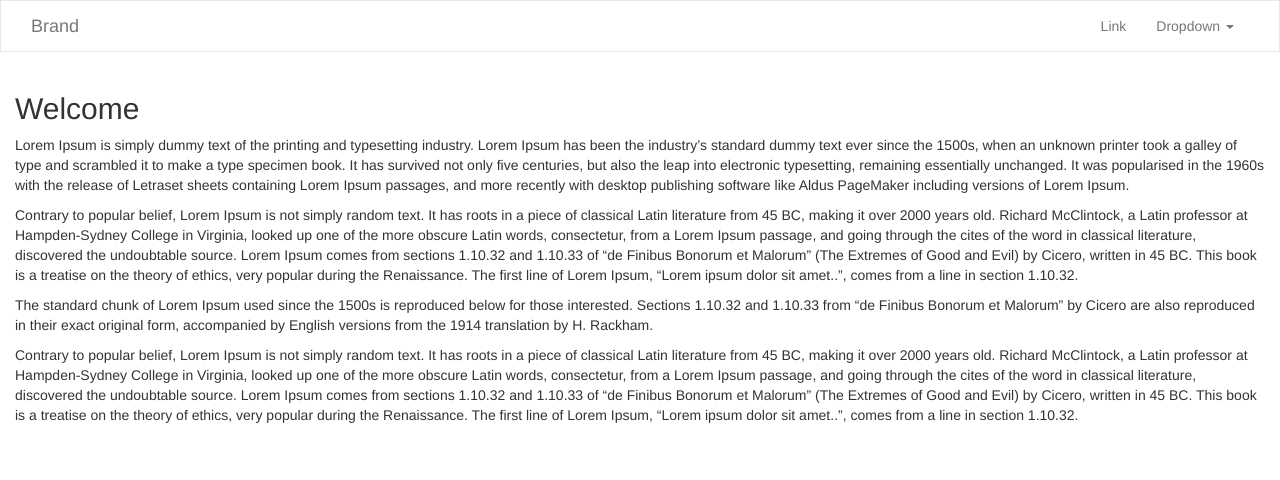
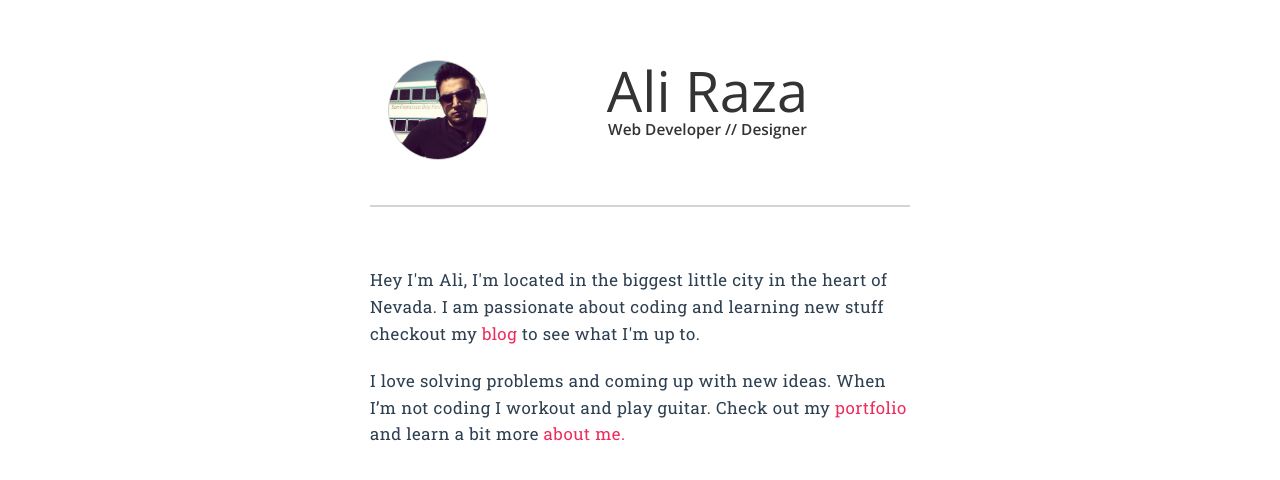
Before and after one commit to ramiraza/portfolio, a Jekyll site: the page built from index.html, in a window 1280 px wide. Shown: the top 480 px of the page. Built offline with Jekyll 4.4.1, drawn with Linux system fonts in a browser that asks for light colours; nearby versions of some CDN libraries; our own code applies the rules of GitHub Pages for plain Markdown files.

Commit message:
added syntax highlighting | img assets | sass files

```diff
--- a/_config.yml
+++ b/_config.yml
@@ -2,6 +2,12 @@
 ## global vars
 title: Portfolio Site
 
-## build settings
+## build settings specific to cloud 9 platform
+## terminal cmd: jerkyll serve -w
+baseurl: ''
 sass:
     style: compressed
+
+## conversion
+markdown: kramdown
+highlighter: rouge
--- a/_includes/head.html
+++ b/_includes/head.html
@@ -2,10 +2,14 @@
     <meta charset="utf-8">
     <meta http-equiv="X-UA-Compatible" content="IE=edge">
     <meta name="viewport" content="width=device-width, initial-scale=1">
-    <title>{{ site.title }}</title>
+    <meta name="descriptipn" content="{{ site.description }}">
+    <title>{% if page.title %} {{ page.title }} {% else %} {{ site.title }} {% endif %}</title>
+    <link href="https://fonts.googleapis.com/css?family=Open+Sans:300,400,600|Roboto+Slab" rel="stylesheet">
+    <link rel="stylesheet" href="https://use.fontawesome.com/7650226df5.css">
     <!-- Latest compiled and minified CSS -->
     <link rel="stylesheet" href="https://maxcdn.bootstrapcdn.com/bootstrap/3.3.7/css/bootstrap.min.css" integrity="sha384-BVYiiSIFeK1dGmJRAkycuHAHRg32OmUcww7on3RYdg4Va+PmSTsz/K68vbdEjh4u" crossorigin="anonymous">
     <link rel="stylesheet" href="{{ site.baseurl}}/assets/css/main.css" type="text/css" />
+    <link rel="stylesheet" href="{{site.baseurl}}/assets/css/syntax.css" type="text/css" />
     <!-- HTML5 shim and Respond.js for IE8 support of HTML5 elements and media queries -->
     <!-- WARNING: Respond.js doesn't work if you view the page via file:// -->
     <!--[if lt IE 9]>
--- a/_includes/nav.html
+++ b/_includes/nav.html
@@ -1,5 +1,5 @@
 <nav class="navbar navbar-default container-fluid">
-  <div class="container-fluid">
+  <div class="container">
     <!-- Brand and toggle get grouped for better mobile display -->
     <div class="navbar-header">
       <button type="button" class="navbar-toggle collapsed" data-toggle="collapse" data-target="#bs-example-navbar-collapse-1" aria-expanded="false">
@@ -8,13 +8,14 @@
         <span class="icon-bar"></span>
         <span class="icon-bar"></span>
       </button>
-      <a class="navbar-brand" href="#">Brand</a>
+      <a class="navbar-brand" href={{ "/index.html" | prepend: url }}>Brand</a>
     </div>
 
     <!-- Collect the nav links, forms, and other content for toggling -->
     <div class="collapse navbar-collapse" id="bs-example-navbar-collapse-1">
       <ul class="nav navbar-nav navbar-right">
-        <li><a href="#">Link</a></li>
+        <li><a href={{"/index.html" prepend: url }}>Home</a></li>
+        <li><a href={{"/about.html" prepend: url }}>About</a></li>
         <li class="dropdown">
           <a href="#" class="dropdown-toggle" data-toggle="dropdown" role="button" aria-haspopup="true" aria-expanded="false">Dropdown <span class="caret"></span></a>
           <ul class="dropdown-menu">
--- a/_layouts/default.html
+++ b/_layouts/default.html
@@ -2,12 +2,10 @@
 <html lang="en">
     {% include head.html %}
 <body>
-    {% include nav.html %}
-
-    <div class="container-fluid">
-        {{ content }}
+    <div class="container">
+        <div class="main_container col-sm-8 col-sm-offset-2 col-lg-6 col-lg-offset-3">
+            {{ content }}
+        </div>
     </div>
-
-    {% include scripts.js %}
 </body>
 </html>
--- a/_sass/base.sass
+++ b/_sass/base.sass
@@ -1,3 +1,24 @@
+body
+
+
+.main_container
+  min-height: 100vh
+  max-width: 730px
+
 .navbar
-    border-radius: 0
-    background: #fff
+  border-radius: 0
+  background: #fff
+
+//base styling
+$opensans: 'Open Sans', sans-serif
+
+h1, h2, h3
+  font-family: $opensans
+  margin: 0
+  padding: 0
+
+h2
+  font-size: 1.5em
+p
+  font-family: 'Roboto Slab', serif
+  font-weight: 400
--- /dev/null
+++ b/_sass/style.sass
@@ -0,0 +1,46 @@
+// layout styling
+.main_container
+  max-width: 680px
+  // height: 1200px
+  overflow: auto
+  .header
+    border-bottom: 2px solid #d7d3d2
+    margin: 60px 0
+    padding-bottom: 40px
+    .img_container
+      text-align: center
+      // margin-bottom: 15px
+.img_wrap
+  height: 100px
+  width: 100px
+  border-radius: 100%
+  background: lightgray
+  overflow: hidden
+  display: inline-block
+  border: 1px solid #ccc
+  img
+    height: 130%
+    position: relative
+    left: -10px
+
+.kicker
+  text-align: center
+  h1
+    font-weight: 300
+    font-size: 4em
+
+  h2
+    font-size: 1.1em
+    font-weight: 600
+
+.content
+  p
+    font-weight: 400
+    font-size: 1.2em
+    line-height: 1.6
+    color: #2d3f50
+    letter-spacing: .5px
+    margin-bottom: 20px
+    // background: pink
+    > a
+      color: #ee2b5b
--- /dev/null
+++ b/about.html
@@ -0,0 +1,3 @@
+---
+layout: page
+---
--- a/assets/css/main.sass
+++ b/assets/css/main.sass
@@ -1,3 +1,4 @@
 ---
 ---
 @import "base"
+@import "style"
--- /dev/null
+++ b/assets/css/syntax.css
@@ -0,0 +1,60 @@
+.highlight  { background: #fff; }
+.highlight .c { color: #999988; font-style: italic } /* Comment */
+.highlight .err { color: #a61717; background-color: #e3d2d2 } /* Error */
+.highlight .k { font-weight: bold } /* Keyword */
+.highlight .o { font-weight: bold } /* Operator */
+.highlight .cm { color: #999988; font-style: italic } /* Comment.Multiline */
+.highlight .cp { color: #999999; font-weight: bold } /* Comment.Preproc */
+.highlight .c1 { color: #999988; font-style: italic } /* Comment.Single */
+.highlight .cs { color: #999999; font-weight: bold; font-style: italic } /* Comment.Special */
+.highlight .gd { color: #000000; background-color: #ffdddd } /* Generic.Deleted */
+.highlight .gd .x { color: #000000; background-color: #ffaaaa } /* Generic.Deleted.Specific */
+.highlight .ge { font-style: italic } /* Generic.Emph */
+.highlight .gr { color: #aa0000 } /* Generic.Error */
+.highlight .gh { color: #999999 } /* Generic.Heading */
+.highlight .gi { color: #000000; background-color: #ddffdd } /* Generic.Inserted */
+.highlight .gi .x { color: #000000; background-color: #aaffaa } /* Generic.Inserted.Specific */
+.highlight .go { color: #888888 } /* Generic.Output */
+.highlight .gp { color: #555555 } /* Generic.Prompt */
+.highlight .gs { font-weight: bold } /* Generic.Strong */
+.highlight .gu { color: #aaaaaa } /* Generic.Subheading */
+.highlight .gt { color: #aa0000 } /* Generic.Traceback */
+.highlight .kc { font-weight: bold } /* Keyword.Constant */
+.highlight .kd { font-weight: bold } /* Keyword.Declaration */
+.highlight .kp { font-weight: bold } /* Keyword.Pseudo */
+.highlight .kr { font-weight: bold } /* Keyword.Reserved */
+.highlight .kt { color: #445588; font-weight: bold } /* Keyword.Type */
+.highlight .m { color: #009999 } /* Literal.Number */
+.highlight .s { color: #d14 } /* Literal.String */
+.highlight .na { color: #008080 } /* Name.Attribute */
+.highlight .nb { color: #0086B3 } /* Name.Builtin */
+.highlight .nc { color: #445588; font-weight: bold } /* Name.Class */
+.highlight .no { color: #008080 } /* Name.Constant */
+.highlight .ni { color: #800080 } /* Name.Entity */
+.highlight .ne { color: #990000; font-weight: bold } /* Name.Exception */
+.highlight .nf { color: #990000; font-weight: bold } /* Name.Function */
+.highlight .nn { color: #555555 } /* Name.Namespace */
+.highlight .nt { color: #000080 } /* Name.Tag */
+.highlight .nv { color: #008080 } /* Name.Variable */
+.highlight .ow { font-weight: bold } /* Operator.Word */
+.highlight .w { color: #bbbbbb } /* Text.Whitespace */
+.highlight .mf { color: #009999 } /* Literal.Number.Float */
+.highlight .mh { color: #009999 } /* Literal.Number.Hex */
+.highlight .mi { color: #009999 } /* Literal.Number.Integer */
+.highlight .mo { color: #009999 } /* Literal.Number.Oct */
+.highlight .sb { color: #d14 } /* Literal.String.Backtick */
+.highlight .sc { color: #d14 } /* Literal.String.Char */
+.highlight .sd { color: #d14 } /* Literal.String.Doc */
+.highlight .s2 { color: #d14 } /* Literal.String.Double */
+.highlight .se { color: #d14 } /* Literal.String.Escape */
+.highlight .sh { color: #d14 } /* Literal.String.Heredoc */
+.highlight .si { color: #d14 } /* Literal.String.Interpol */
+.highlight .sx { color: #d14 } /* Literal.String.Other */
+.highlight .sr { color: #009926 } /* Literal.String.Regex */
+.highlight .s1 { color: #d14 } /* Literal.String.Single */
+.highlight .ss { color: #990073 } /* Literal.String.Symbol */
+.highlight .bp { color: #999999 } /* Name.Builtin.Pseudo */
+.highlight .vc { color: #008080 } /* Name.Variable.Class */
+.highlight .vg { color: #008080 } /* Name.Variable.Global */
+.highlight .vi { color: #008080 } /* Name.Variable.Instance */
+.highlight .il { color: #009999 } /* Literal.Number.Integer.Long */
--- /dev/null
+++ b/index.html
@@ -0,0 +1,21 @@
+---
+layout: default
+---
+<div class="row header">
+  <div class="col-sm-3 img_container">
+    <div class="img_wrap">
+      <img src="assets/img/photo.jpg" alt="">
+    </div>
+  </div>
+  <div class="col-sm-9 kicker">
+    <h1>Ali Raza</h1>
+    <h2>Web Developer // Designer</h2>
+    <h2></h2>
+  </div>
+</div>
+<section class="row content">
+  <div class="col-sm-12">
+    <p>Hey I'm Ali, I'm located in the biggest little city in the heart of Nevada. I am passionate about coding and learning new stuff checkout my <a href="">blog</a> to see what I'm up to. </p>
+    <p>I love solving problems and coming up with new ideas. When I’m not coding I workout and play guitar. Check out my <a href="">portfolio</a> and learn a bit more <a href={{"/about.html" | prepend: url }}>about me</as>.</p>
+  </div>
+</section>
--- a/index.md
+++ /dev/null
@@ -1,14 +0,0 @@
----
-layout: default
----
-
-## Welcome
-
- Lorem Ipsum is simply dummy text of the printing and typesetting industry. Lorem Ipsum has been the industry's standard dummy text ever since the 1500s, when an unknown printer took a galley of type and scrambled it to make a type specimen book. It has survived not only five centuries, but also the leap into electronic typesetting, remaining essentially unchanged. It was popularised in the 1960s with the release of Letraset sheets containing Lorem Ipsum passages, and more recently with desktop publishing software like Aldus PageMaker including versions of Lorem Ipsum.
-
-
-Contrary to popular belief, Lorem Ipsum is not simply random text. It has roots in a piece of classical Latin literature from 45 BC, making it over 2000 years old. Richard McClintock, a Latin professor at Hampden-Sydney College in Virginia, looked up one of the more obscure Latin words, consectetur, from a Lorem Ipsum passage, and going through the cites of the word in classical literature, discovered the undoubtable source. Lorem Ipsum comes from sections 1.10.32 and 1.10.33 of "de Finibus Bonorum et Malorum" (The Extremes of Good and Evil) by Cicero, written in 45 BC. This book is a treatise on the theory of ethics, very popular during the Renaissance. The first line of Lorem Ipsum, "Lorem ipsum dolor sit amet..", comes from a line in section 1.10.32.
-
-The standard chunk of Lorem Ipsum used since the 1500s is reproduced below for those interested. Sections 1.10.32 and 1.10.33 from "de Finibus Bonorum et Malorum" by Cicero are also reproduced in their exact original form, accompanied by English versions from the 1914 translation by H. Rackham.
-
-Contrary to popular belief, Lorem Ipsum is not simply random text. It has roots in a piece of classical Latin literature from 45 BC, making it over 2000 years old. Richard McClintock, a Latin professor at Hampden-Sydney College in Virginia, looked up one of the more obscure Latin words, consectetur, from a Lorem Ipsum passage, and going through the cites of the word in classical literature, discovered the undoubtable source. Lorem Ipsum comes from sections 1.10.32 and 1.10.33 of "de Finibus Bonorum et Malorum" (The Extremes of Good and Evil) by Cicero, written in 45 BC. This book is a treatise on the theory of ethics, very popular during the Renaissance. The first line of Lorem Ipsum, "Lorem ipsum dolor sit amet..", comes from a line in section 1.10.32.
```
Also changed, not shown: _layouts/page.html (added, +14 -0 lines), _includes/scripts.html (renamed from _includes/scripts.js), assets/img/photo.jpg (added), 1 other file.
